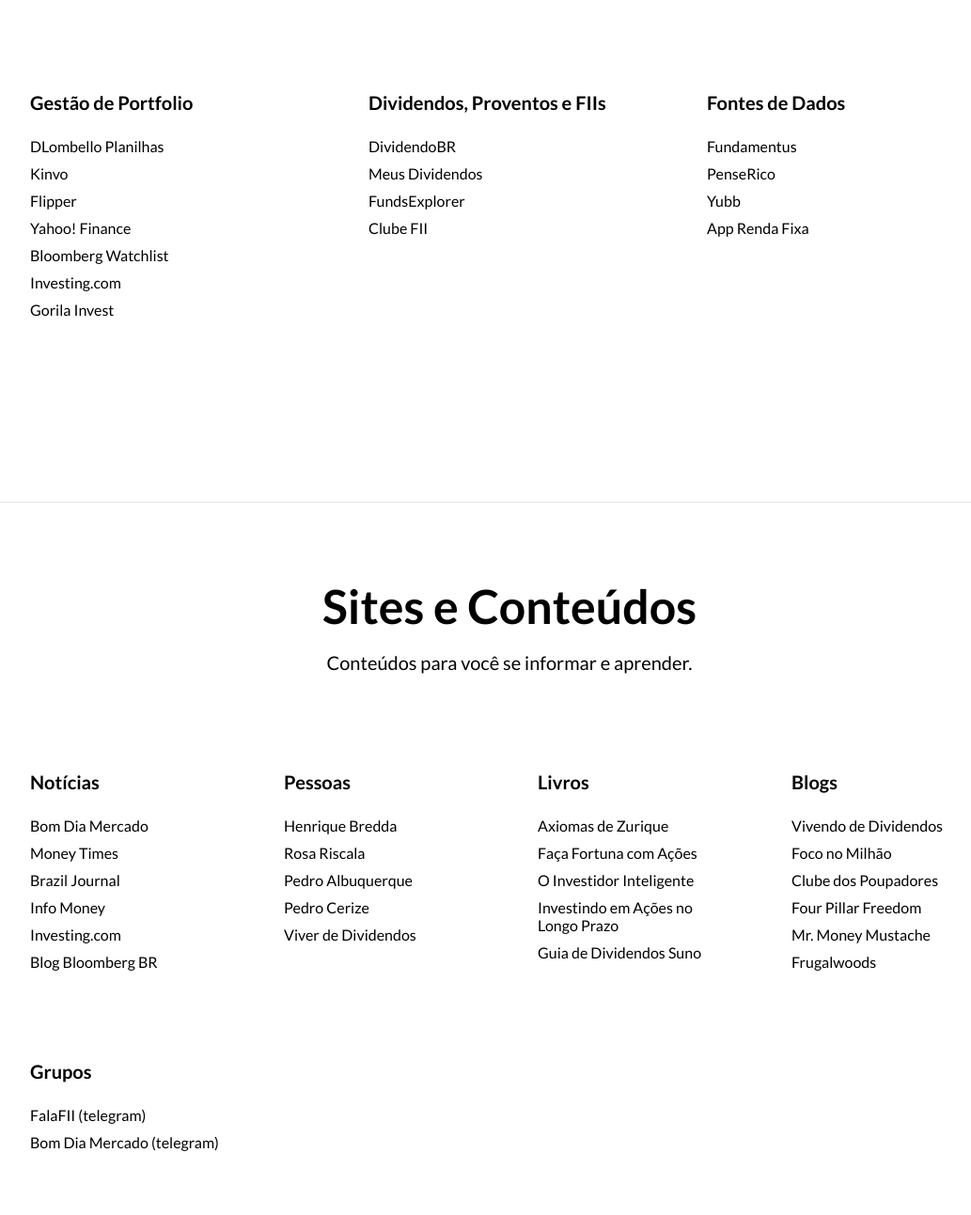
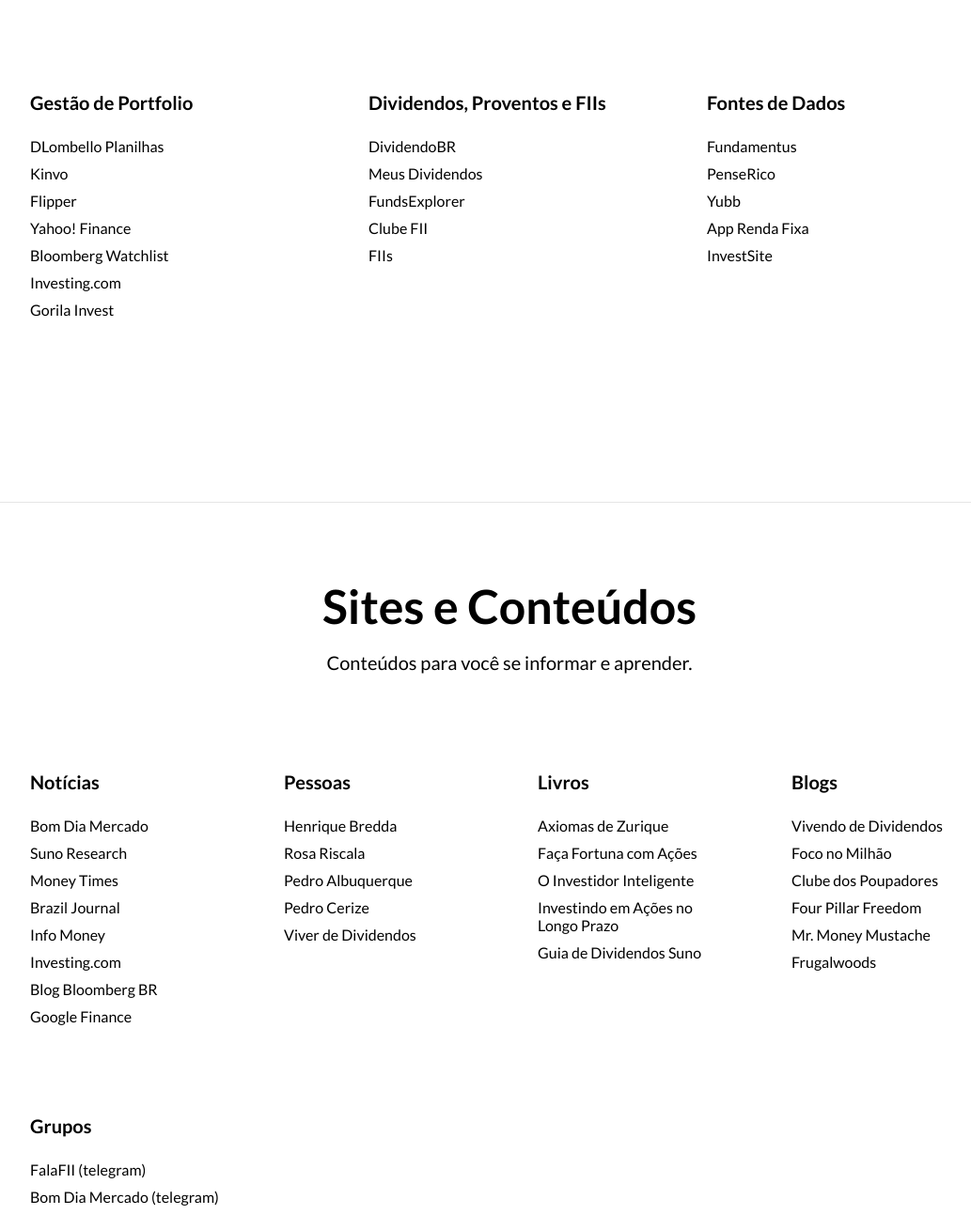
Before and after one commit to diegoeis/investidor-toolkit, a plain HTML site: page index.html in a window 1280 px wide. Shown: the part 597-1890 px from the top of the page at 94% size, without its empty margins (98-1131 px from the left). Drawn offline with Linux system fonts and the light colour scheme.

Commit message:
adding more sources like https://www.google.com/finance

```diff
--- a/index.html
+++ b/index.html
@@ -286,6 +286,7 @@
           <li><a href="https://www.meusdividendos.com/?utm_source=investidorToolKit&utm_medium=link&utm_campaign=InvestidorToolkitSite">Meus Dividendos</a></li>
           <li><a href="https://www.fundsexplorer.com.br/?utm_source=investidorToolKit&utm_medium=link&utm_campaign=InvestidorToolkitSite">FundsExplorer</a></li>
           <li><a href="https://www.clubefii.com.br/?utm_source=investidorToolKit&utm_medium=link&utm_campaign=InvestidorToolkitSite">Clube FII</a></li>
+          <li><a href="https://fiis.com.br/?utm_source=investidorToolKit&utm_medium=link&utm_campaign=InvestidorToolkitSite">FIIs</a></li>
         </ul>
       </nav>
 
@@ -297,6 +298,7 @@
           <li><a href="https://plataforma.penserico.com/?utm_source=investidorToolKit&utm_medium=link&utm_campaign=InvestidorToolkitSite">PenseRico</a></li>
           <li><a href="https://yubb.com.br/?utm_source=investidorToolKit&utm_medium=link&utm_campaign=InvestidorToolkitSite">Yubb</a></li>
           <li><a href="https://www.apprendafixa.com.br/?utm_source=investidorToolKit&utm_medium=link&utm_campaign=InvestidorToolkitSite">App Renda Fixa</a></li>
+          <li><a href="http://www.investsite.com.br/?utm_source=investidorToolKit&utm_medium=link&utm_campaign=InvestidorToolkitSite">InvestSite</a></li>
         </ul>
       </nav>
 
@@ -314,11 +316,13 @@
         <h2>Notícias</h2>
         <ul>
           <li><a href="https://www.bomdiamercado.com.br/?utm_source=investidorToolKit&utm_medium=link&utm_campaign=InvestidorToolkitSite">Bom Dia Mercado</a></li>
+          <li><a href="https://www.sunoresearch.com.br/noticias/?utm_source=investidorToolKit&utm_medium=link&utm_campaign=InvestidorToolkitSite">Suno Research</a></li>
           <li><a href="https://moneytimes.com.br/?utm_source=investidorToolKit&utm_medium=link&utm_campaign=InvestidorToolkitSite">Money Times</a></li>
           <li><a href="https://braziljournal.com/?utm_source=investidorToolKit&utm_medium=link&utm_campaign=InvestidorToolkitSite">Brazil Journal</a></li>
           <li><a href="https://www.infomoney.com.br/?utm_source=investidorToolKit&utm_medium=link&utm_campaign=InvestidorToolkitSite">Info Money</a></li>
           <li><a href="https://br.investing.com/?utm_source=investidorToolKit&utm_medium=link&utm_campaign=InvestidorToolkitSite">Investing.com</a></li>
           <li><a href="https://www.bloomberg.com.br/blog/?utm_source=investidorToolKit&utm_medium=link&utm_campaign=InvestidorToolkitSite">Blog Bloomberg BR</a></li>
+          <li><a href="https://www.google.com/finance/?utm_source=investidorToolKit&utm_medium=link&utm_campaign=InvestidorToolkitSite">Google Finance</a></li>
         </ul>
       </nav>
 
```
